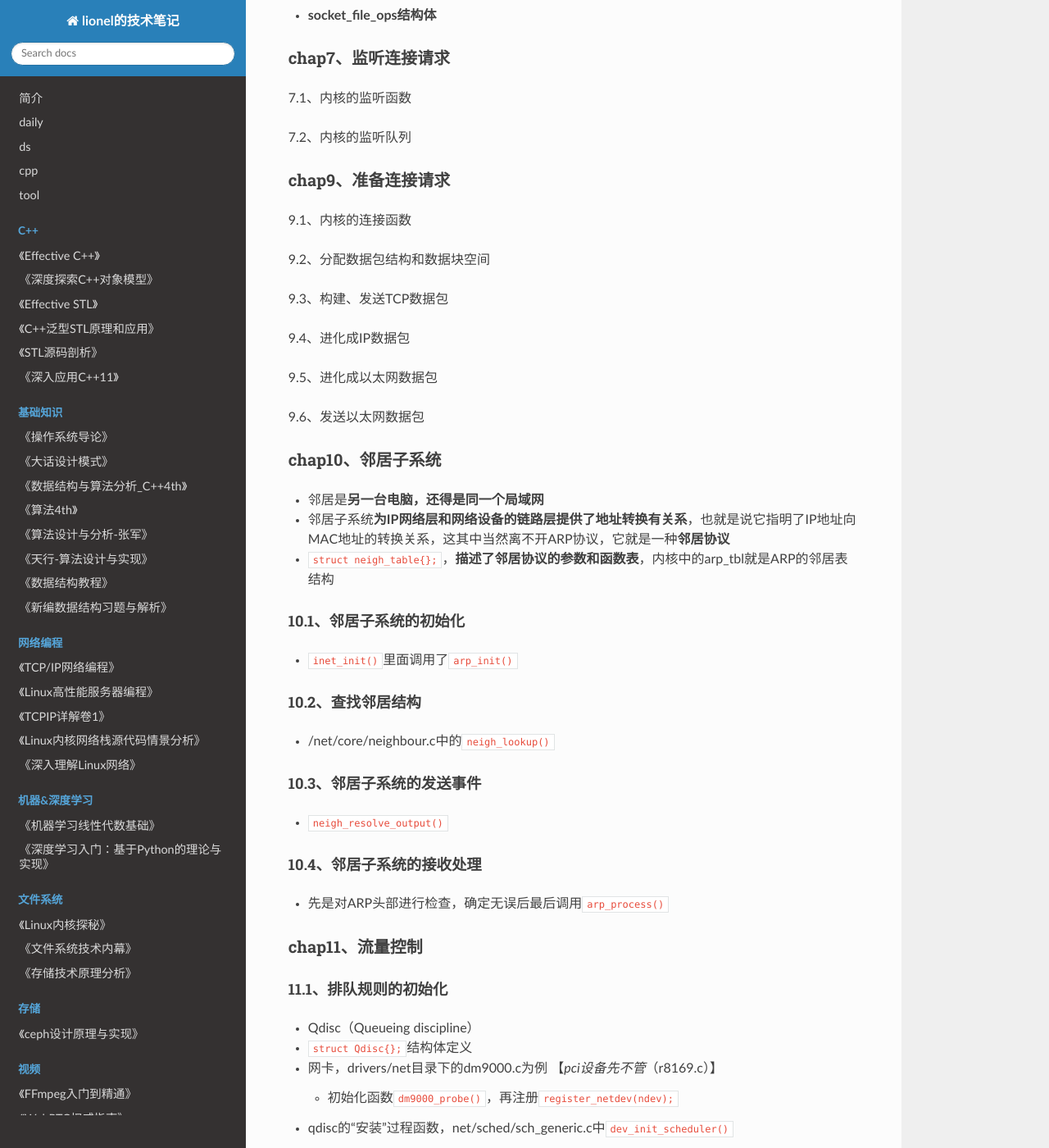
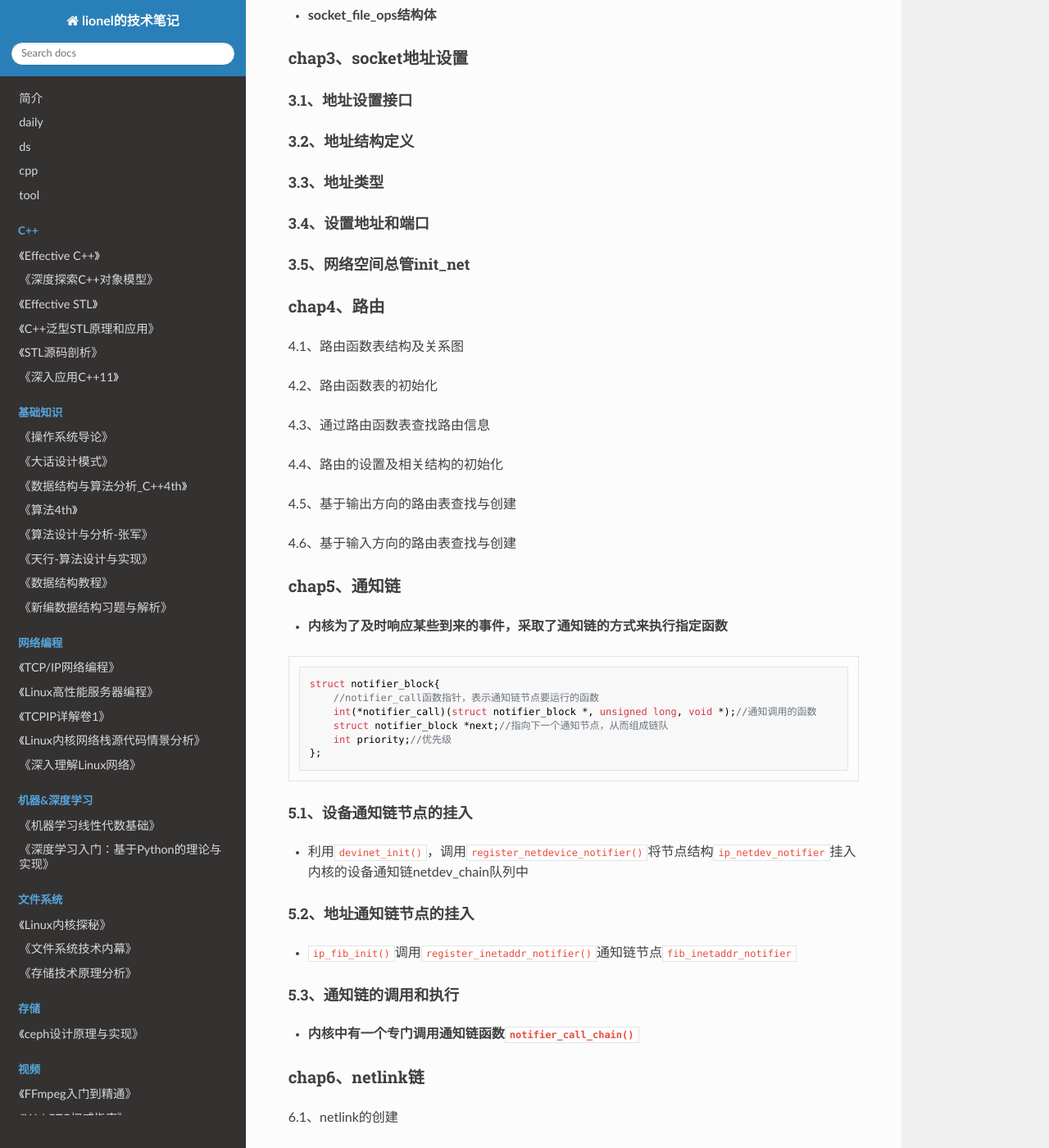
Before and after one commit to wolflion/booknotes, an MkDocs documentation site: the page built from docs/10network/追踪LinuxTCPIP代码运行：基于2.6内核.md, in a window 1280 px wide and 1400 px high, scrolled down 3090 px. Shown: the whole window at 82% size. Built offline with MkDocs 1.6.1, drawn with Linux system fonts in a browser that asks for light colours; nearby versions of some CDN libraries; some of the changed text lies outside the part shown.

Commit message:
Update 追踪LinuxTCPIP代码运行：基于2.6内核.md

````diff
--- a/docs/10network/追踪LinuxTCPIP代码运行：基于2.6内核.md
+++ b/docs/10network/追踪LinuxTCPIP代码运行：基于2.6内核.md
@@ -118,6 +118,67 @@ static struct super_operations sockfs_ops = {
   + `sock_attach_fd()`
 + **socket_file_ops结构体**
 
+### chap3、socket地址设置
+
+#### 3.1、地址设置接口
+
+#### 3.2、地址结构定义
+
+#### 3.3、地址类型
+
+#### 3.4、设置地址和端口
+
+#### 3.5、网络空间总管init_net
+
+### chap4、路由
+
+4.1、路由函数表结构及关系图
+
+4.2、路由函数表的初始化
+
+4.3、通过路由函数表查找路由信息
+
+4.4、路由的设置及相关结构的初始化
+
+4.5、基于输出方向的路由表查找与创建
+
+4.6、基于输入方向的路由表查找与创建
+
+### chap5、通知链
+
++ **内核为了及时响应某些到来的事件，采取了通知链的方式来执行指定函数**
+
+```cpp
+struct notifier_block{
+    //notifier_call函数指针，表示通知链节点要运行的函数
+    int(*notifier_call)(struct notifier_block *, unsigned long, void *);//通知调用的函数
+    struct notifier_block *next;//指向下一个通知节点，从而组成链队
+    int priority;//优先级
+};
+```
+
+
+
+#### 5.1、设备通知链节点的挂入
+
++ 利用`devinet_init()`，调用`register_netdevice_notifier()`将节点结构`ip_netdev_notifier`挂入内核的设备通知链netdev_chain队列中
+
+#### 5.2、地址通知链节点的挂入
+
++ `ip_fib_init()`调用`register_inetaddr_notifier()`通知链节点`fib_inetaddr_notifier`
+
+#### 5.3、通知链的调用和执行
+
++ **内核中有一个专门调用通知链函数`notifier_call_chain()`**
+
+### chap6、netlink链
+
+6.1、netlink的创建
+
+6.2、注册路由的netlink
+
+6.3、通过netlink通信
+
 ### chap7、监听连接请求
 
 7.1、内核的监听函数
````
